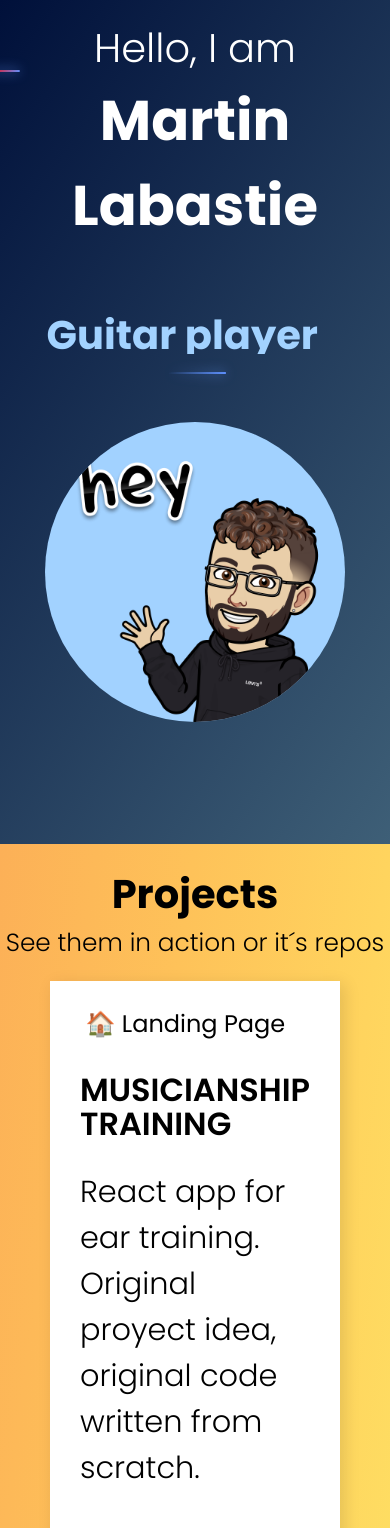
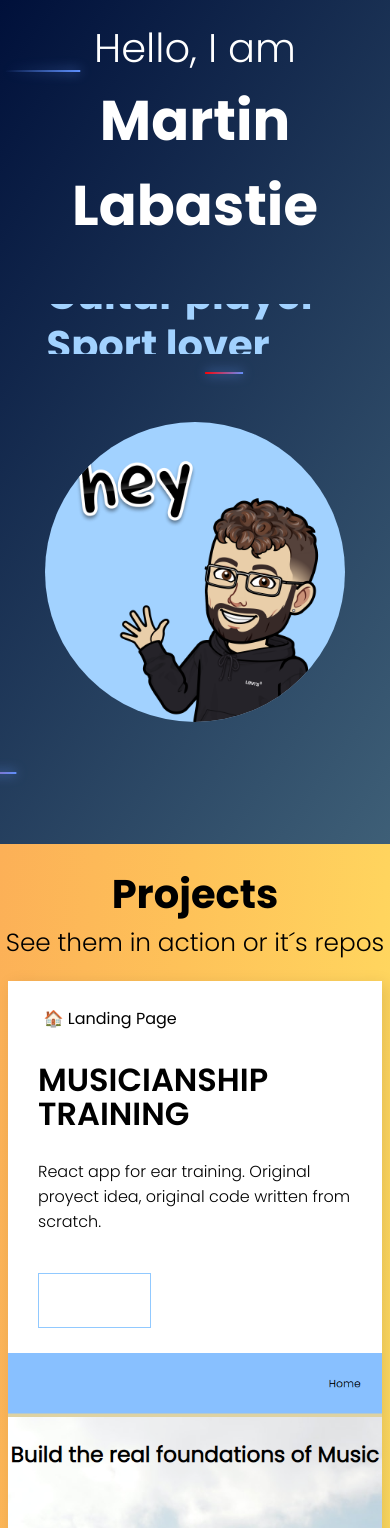
Before and after one commit to tinchopapa56/portf, a React (Create React App) app: page / in a window 390 px wide. Shown: the top 1528 px of the page. Built offline with nearby package versions, Linux system fonts and the light colour scheme.

Commit message:
almost done

```diff
--- a/src/components/ProductCard/ProductCardNEW.css
+++ b/src/components/ProductCard/ProductCardNEW.css
@@ -121,7 +121,7 @@
     }
 
     .content2  > span {
-        font-size: 1.5rem;
+        font-size: 1rem;
       }
 
     .content2  > h3 {
@@ -131,14 +131,14 @@
 
     .content2  > p {
         margin: 1.8rem 0;
-        font-size: 1.9rem;
+        font-size: 1rem;
       }
 
     .content2  > a {
         width: 100%;
       }
 
-    .cover {
+    .cover2 {
       height: 500px;
       width: 100%;
     }
--- a/src/components/intro/Intro.jsx
+++ b/src/components/intro/Intro.jsx
@@ -5,7 +5,7 @@ import { useState } from "react";
 
 const Intro = () => {
   // const [stars, setstars] = useState(stars)
-  const stars = [1, 2, 3, 4, 5, 6, 7,  9, 10, 11, 12, 13, 14, 15]
+  const stars = [1, 2, 3, 4, 5, 6, 7,  9, 10, 11, 12, 13, 14, 15, 16,]
 
   return (
     <div className="i">
--- a/src/components/intro/intro.css
+++ b/src/components/intro/intro.css
@@ -243,7 +243,6 @@
 }
 .star:nth-child(11) {
   /* color: red; */
-  background-color: red;
   top: calc(32% - 200px);
   /* left: calc(70% - 1px); */
   /* left: calc(30% - 1px); //tablet */
@@ -285,6 +284,12 @@
 }
 .star:nth-child(15)::before, .star:nth-child(15)::after {
   animation-delay: 850ms;
+}
+.star:nth-child(even){
+  background-color: red;
+}
+.star:nth-child(17){
+  left: calc(1% - 1px);
 }
 
 
--- a/src/components/portfolio/ProjectList.css
+++ b/src/components/portfolio/ProjectList.css
@@ -46,7 +46,12 @@ main > section > span{ font-size: 1.55rem }
   gap: 3rem;
   margin-bottom: 8rem;
 }
-
+@media only screen and (max-width:500px){
+  .cards-container {
+    font-size: 0.5rem;
+    padding: 0 1em;
+  }
+}
 @media only screen and (min-width: 1680px) {
   .cards-container {
     grid-template: auto / repeat(2, 1fr);
```
